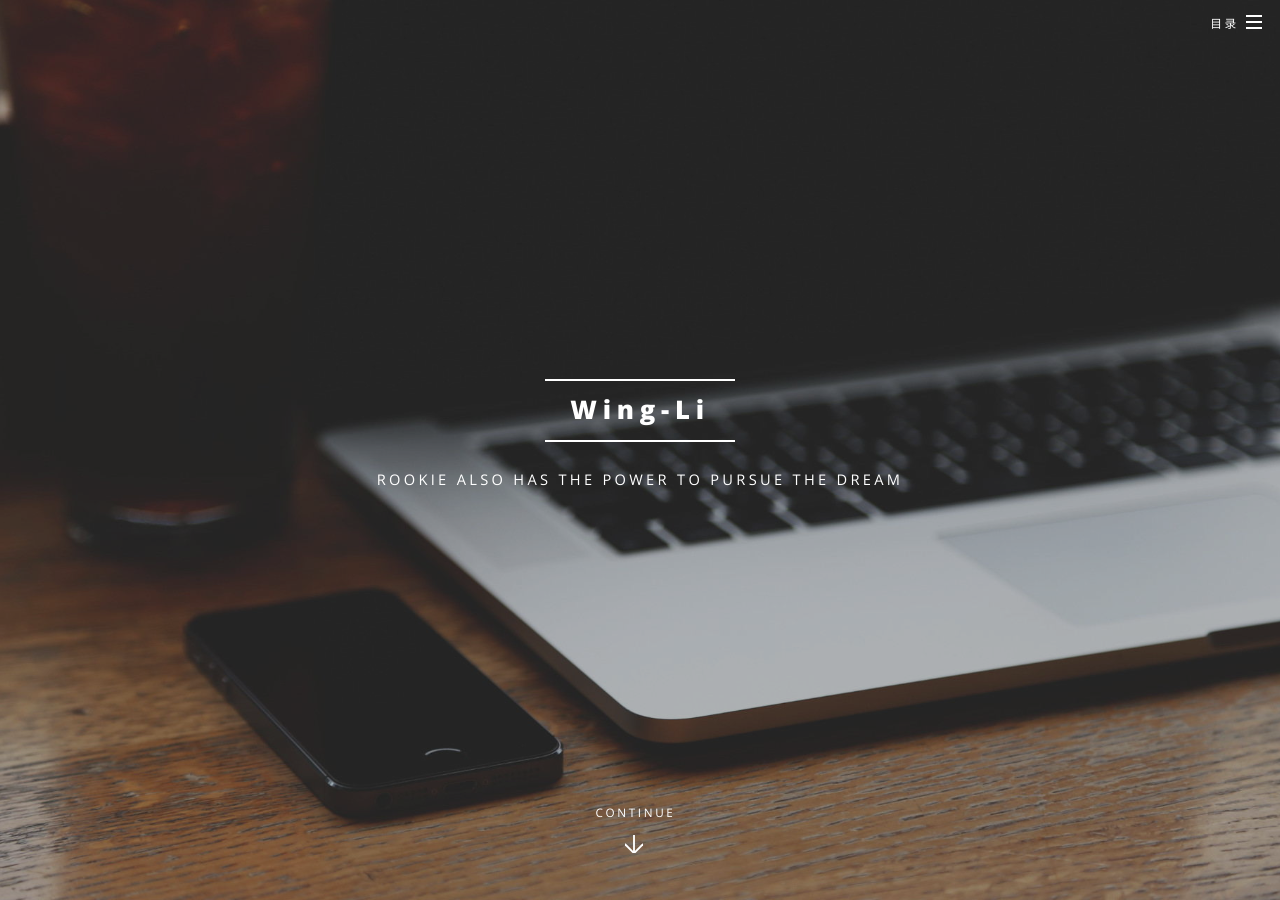
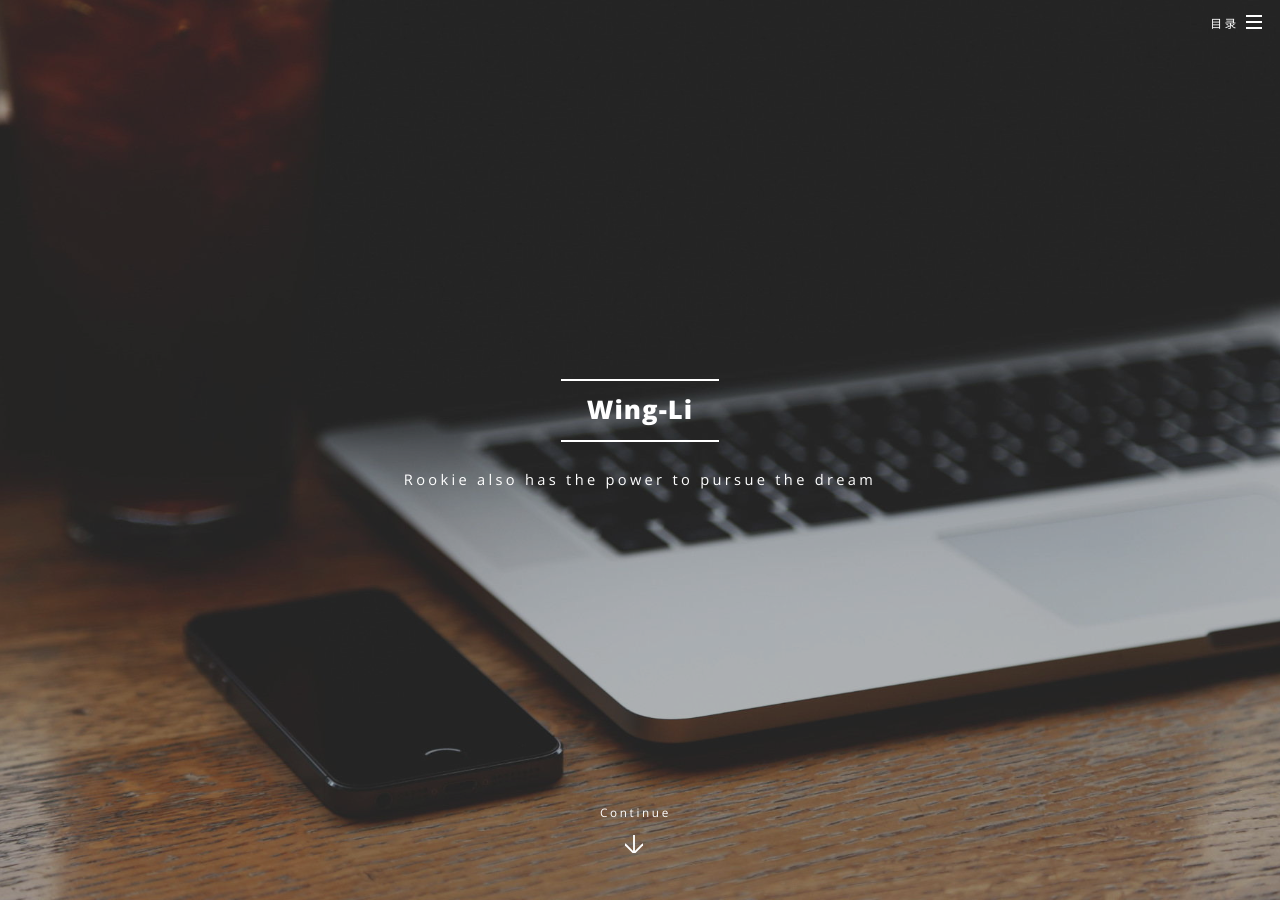
Before and after one commit to Wing-Li/Wing-Li.github.io, a Jekyll site: the page built from index.md, in a window 1280 px wide and 900 px high. Built offline with Jekyll 4.4.1, drawn with Linux system fonts in a browser that asks for light colours.

Commit message:
取消自动转大写

```diff
--- a/css/main.scss
+++ b/css/main.scss
@@ -102,7 +102,7 @@ $baseurl: '{{ site.baseurl }}/images';
 	h1, h2, h3, h4, h5, h6 {
 		color: _palette(fg-bold);
 		font-weight: _font(weight-extrabold);
-		letter-spacing: _size(letter-spacing-alt);
+		letter-spacing: .04em;
 		line-height: 1em;
 		margin: 0 0 (_size(element-margin) * 0.5) 0;
 		text-transform: none;
@@ -974,7 +974,7 @@ $baseurl: '{{ site.baseurl }}/images';
 		padding: 0 2.75em;
 		text-align: center;
 		text-decoration: none;
-		text-transform: uppercase;
+		text-transform: none;
 		white-space: nowrap;
 		overflow: hidden;
 		text-overflow: ellipsis;
@@ -1575,7 +1575,7 @@ $baseurl: '{{ site.baseurl }}/images';
 					letter-spacing: _size(letter-spacing-alt);
 					outline: 0;
 					text-decoration: none;
-					text-transform: uppercase;
+					text-transform: none;
 
 					@include breakpoint(small) {
 						line-height: 3em;
@@ -1676,7 +1676,7 @@ $baseurl: '{{ site.baseurl }}/images';
 						font-size: _font(hdr-size-xsmall);
 						letter-spacing: _size(letter-spacing-alt);
 						padding: 0 1.5em;
-						text-transform: uppercase;
+						text-transform: none;
 
 						&.menuToggle {
 							outline: 0;
@@ -1775,7 +1775,7 @@ $baseurl: '{{ site.baseurl }}/images';
 
 		p {
 			letter-spacing: _size(letter-spacing-alt);
-			text-transform: uppercase;
+			text-transform: none;
 
 			a {
 				color: inherit;
@@ -1800,7 +1800,7 @@ $baseurl: '{{ site.baseurl }}/images';
 			padding-left: _size(letter-spacing-alt);
 			position: absolute;
 			text-align: center;
-			text-transform: uppercase;
+			text-transform: none;
 			width: 16em;
 			z-index: 1;
 
@@ -1938,7 +1938,7 @@ $baseurl: '{{ site.baseurl }}/images';
 			p {
 				color: inherit;
 				letter-spacing: _size(letter-spacing-alt);
-				text-transform: uppercase;
+				text-transform: none;
 				top: 0;
 
 				a {
@@ -1963,7 +1963,7 @@ $baseurl: '{{ site.baseurl }}/images';
 			p {
 				color: _palette(bg);
 				letter-spacing: _size(letter-spacing-alt);
-				text-transform: uppercase;
+				text-transform: none;
 				top: 0;
 
 				a {
@@ -1991,7 +1991,7 @@ $baseurl: '{{ site.baseurl }}/images';
 			p {
 				color: inherit;
 				letter-spacing: _size(letter-spacing-alt);
-				text-transform: uppercase;
+				text-transform: none;
 				top: 0;
 
 				a {
@@ -2055,7 +2055,7 @@ $baseurl: '{{ site.baseurl }}/images';
 			letter-spacing: _size(letter-spacing-alt);
 			list-style: none;
 			padding: 0;
-			text-transform: uppercase;
+			text-transform: none;
 
 			li {
 				border-left: solid 1px _palette(fg-light);
```
